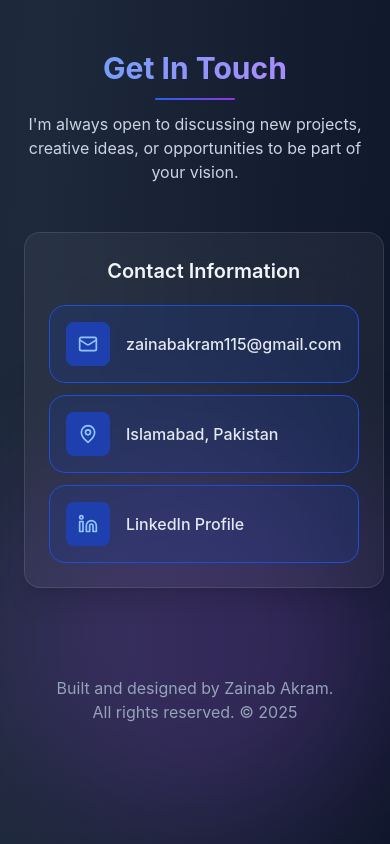
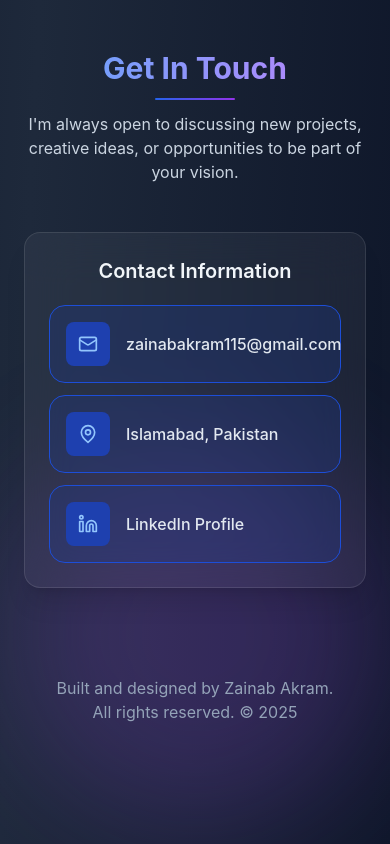
Before and after one commit to Hareem2024/zainabs-portfolio, a React (Vite) app: page / in a window 390 px wide. Shown: the part 7432-8276 px from the top of the page. Built offline with nearby package versions, Linux system fonts and the light colour scheme.

Commit message:
Fix contact card width on mobile

```diff
--- a/src/components/Contact.jsx
+++ b/src/components/Contact.jsx
@@ -75,7 +75,7 @@ function Contact() {
 
         <div className="flex flex-col md:grid md:grid-cols-2 gap-8 max-w-5xl mx-auto">
           {/* Contact Info */}
-          <div className="glass-card h-full max-w-md md:max-w-none mx-auto md:mx-0">
+          <div className="glass-card h-full w-full md:w-auto">
             <h3 className="text-xl md:text-2xl font-semibold mb-5 text-center">Contact Information</h3>
             <div className="space-y-3">
               {contactInfo.map((info, index) => (
```
